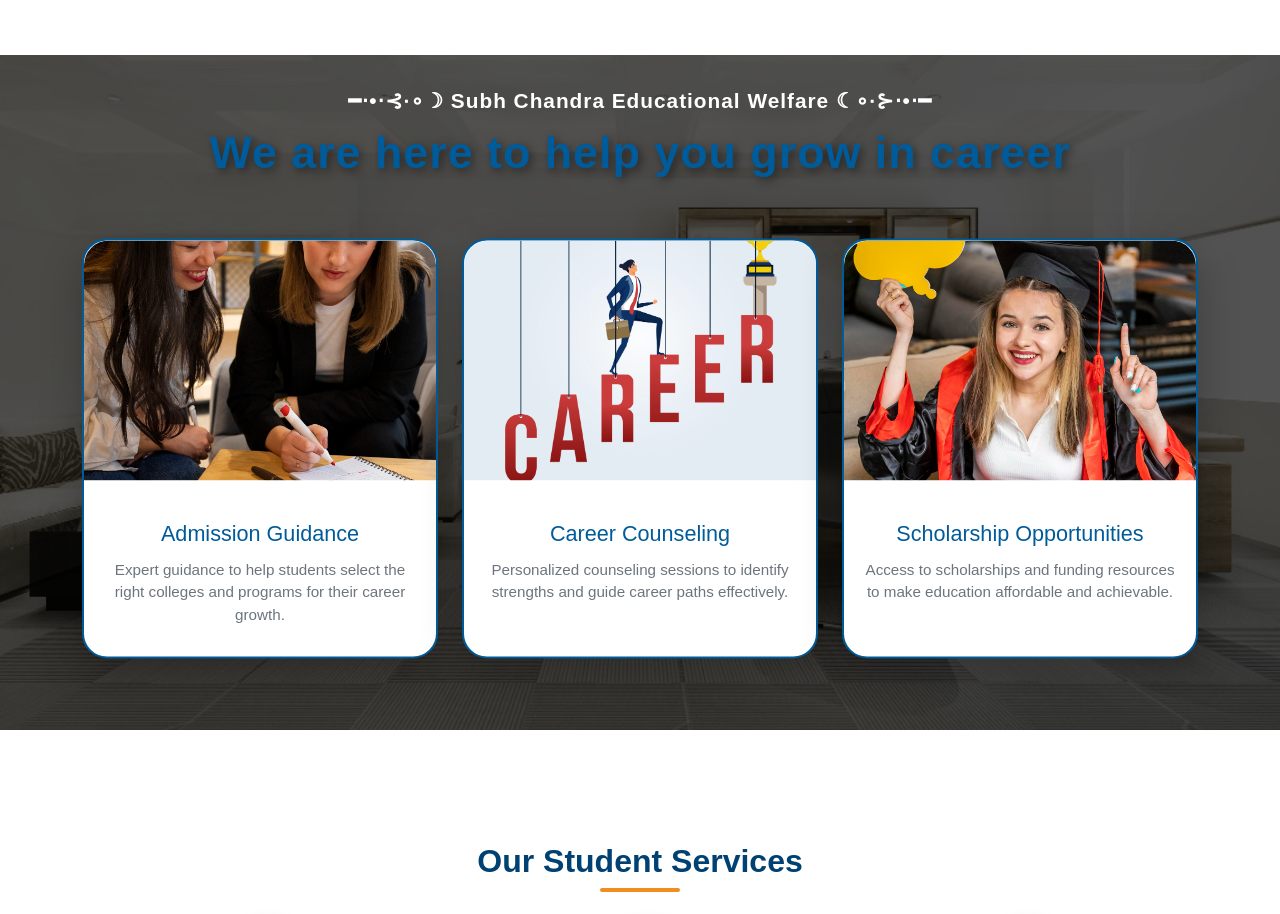
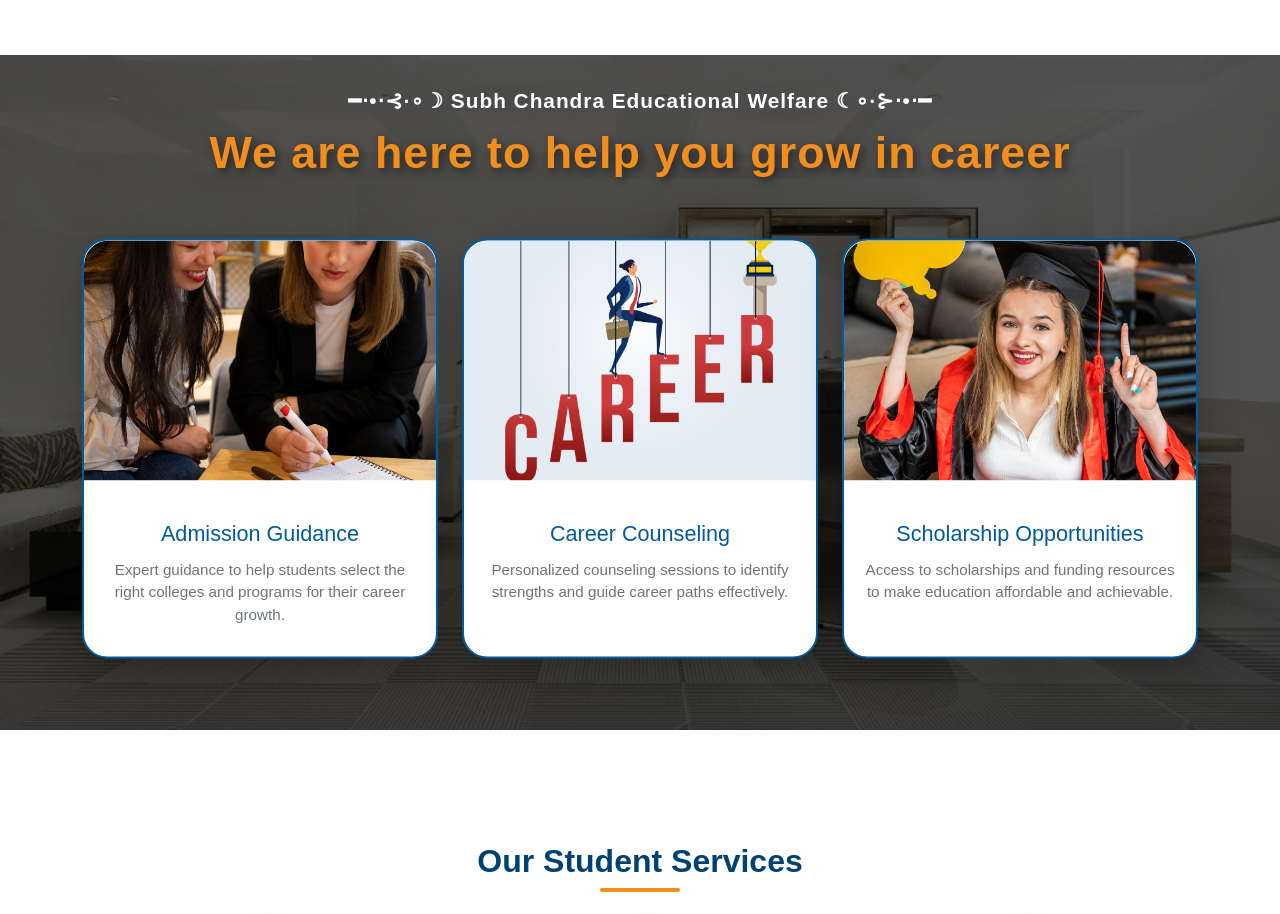
Before and after one commit to nitu7012/shupchnrdra, a plain HTML site: page index.html in a window 1280 px wide. Shown: the part 1240-2154 px from the top of the page. Drawn offline with nearby package versions, Linux system fonts and the light colour scheme.

Commit message:
first commit

```diff
--- a/assets/css/style.css
+++ b/assets/css/style.css
@@ -526,7 +526,7 @@ body {
     font-size: 2.8rem;
     font-weight: 900;
     letter-spacing: 1px;
-    color: var(--primary-color);
+    color: var(--accent-color);
     text-shadow: 3px 3px 10px rgba(0, 0, 0, 0.5);
 }
 
```
